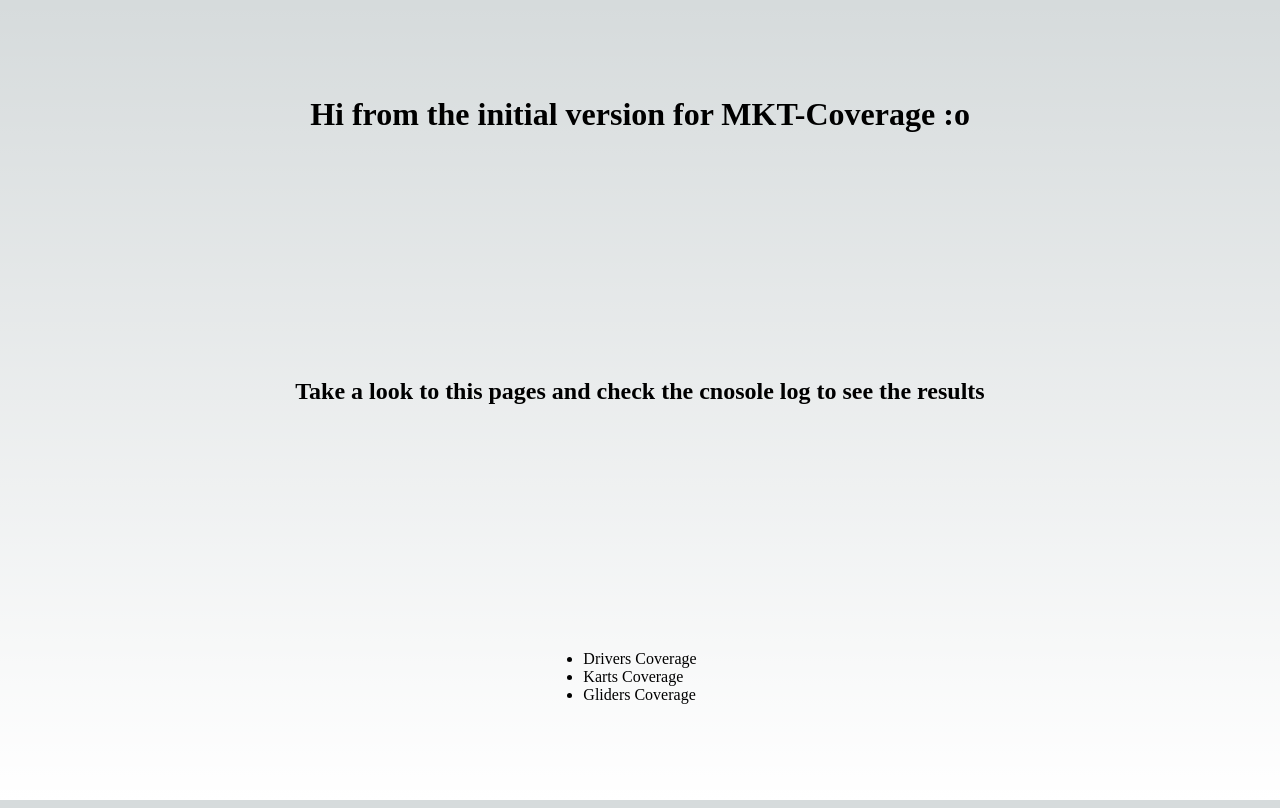
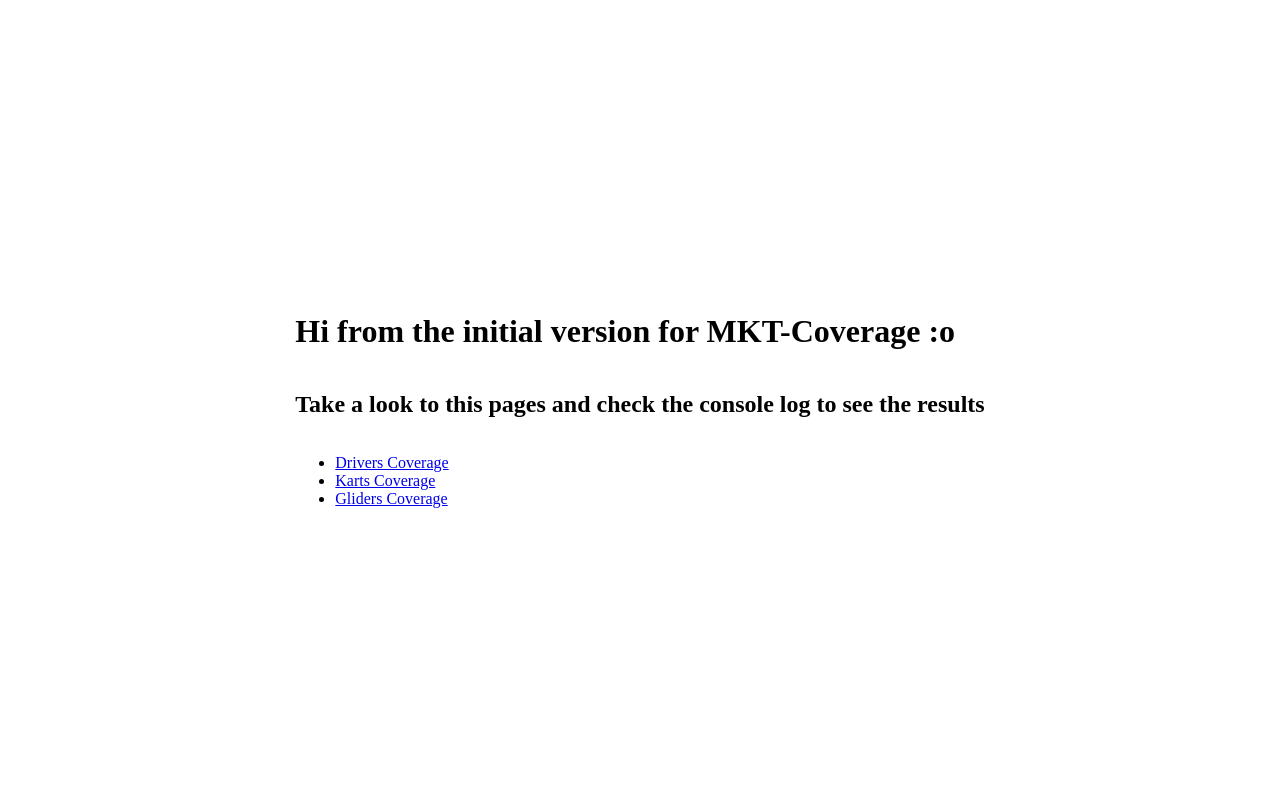
Before and after one commit to chuy-zip/MKT-Coverage, a Next.js app: page / in a window 1280 px wide. Built offline with nearby package versions, Linux system fonts and the light colour scheme.

Commit message:
tested form

```diff
--- a/app/globals.css
+++ b/app/globals.css
@@ -1,107 +1,7 @@
 :root {
-  --max-width: 1100px;
-  --border-radius: 12px;
-  --font-mono: ui-monospace, Menlo, Monaco, "Cascadia Mono", "Segoe UI Mono",
-    "Roboto Mono", "Oxygen Mono", "Ubuntu Monospace", "Source Code Pro",
-    "Fira Mono", "Droid Sans Mono", "Courier New", monospace;
-
-  --foreground-rgb: 0, 0, 0;
-  --background-start-rgb: 214, 219, 220;
-  --background-end-rgb: 255, 255, 255;
-
-  --primary-glow: conic-gradient(
-    from 180deg at 50% 50%,
-    #16abff33 0deg,
-    #0885ff33 55deg,
-    #54d6ff33 120deg,
-    #0071ff33 160deg,
-    transparent 360deg
-  );
-  --secondary-glow: radial-gradient(
-    rgba(255, 255, 255, 1),
-    rgba(255, 255, 255, 0)
-  );
-
-  --tile-start-rgb: 239, 245, 249;
-  --tile-end-rgb: 228, 232, 233;
-  --tile-border: conic-gradient(
-    #00000080,
-    #00000040,
-    #00000030,
-    #00000020,
-    #00000010,
-    #00000010,
-    #00000080
-  );
-
-  --callout-rgb: 238, 240, 241;
-  --callout-border-rgb: 172, 175, 176;
-  --card-rgb: 180, 185, 188;
-  --card-border-rgb: 131, 134, 135;
+  height: 100vh;
+  display: flex;
+  flex-direction: row;
+  justify-content: center;
+  align-items: flex-start;
 }
-
-@media (prefers-color-scheme: dark) {
-  :root {
-    --foreground-rgb: 255, 255, 255;
-    --background-start-rgb: 0, 0, 0;
-    --background-end-rgb: 0, 0, 0;
-
-    --primary-glow: radial-gradient(rgba(1, 65, 255, 0.4), rgba(1, 65, 255, 0));
-    --secondary-glow: linear-gradient(
-      to bottom right,
-      rgba(1, 65, 255, 0),
-      rgba(1, 65, 255, 0),
-      rgba(1, 65, 255, 0.3)
-    );
-
-    --tile-start-rgb: 2, 13, 46;
-    --tile-end-rgb: 2, 5, 19;
-    --tile-border: conic-gradient(
-      #ffffff80,
-      #ffffff40,
-      #ffffff30,
-      #ffffff20,
-      #ffffff10,
-      #ffffff10,
-      #ffffff80
-    );
-
-    --callout-rgb: 20, 20, 20;
-    --callout-border-rgb: 108, 108, 108;
-    --card-rgb: 100, 100, 100;
-    --card-border-rgb: 200, 200, 200;
-  }
-}
-
-* {
-  box-sizing: border-box;
-  padding: 0;
-  margin: 0;
-}
-
-html,
-body {
-  max-width: 100vw;
-  overflow-x: hidden;
-}
-
-body {
-  color: rgb(var(--foreground-rgb));
-  background: linear-gradient(
-      to bottom,
-      transparent,
-      rgb(var(--background-end-rgb))
-    )
-    rgb(var(--background-start-rgb));
-}
-
-a {
-  color: inherit;
-  text-decoration: none;
-}
-
-@media (prefers-color-scheme: dark) {
-  html {
-    color-scheme: dark;
-  }
-}
--- a/app/page.js
+++ b/app/page.js
@@ -11,7 +11,7 @@ export default function Home() {
       </h1>
 
       <h2>
-        Take a look to this pages and check the cnosole log to see the results
+        Take a look to this pages and check the console log to see the results
       </h2>
 
       <ul>
--- a/app/page.module.css
+++ b/app/page.module.css
@@ -1,230 +1,7 @@
 .main {
+  height: 100vh;
   display: flex;
   flex-direction: column;
-  justify-content: space-between;
-  align-items: center;
-  padding: 6rem;
-  min-height: 100vh;
+  justify-content: center;
+  align-items: flex-start;
 }
-
-.description {
-  display: inherit;
-  justify-content: inherit;
-  align-items: inherit;
-  font-size: 0.85rem;
-  max-width: var(--max-width);
-  width: 100%;
-  z-index: 2;
-  font-family: var(--font-mono);
-}
-
-.description a {
-  display: flex;
-  justify-content: center;
-  align-items: center;
-  gap: 0.5rem;
-}
-
-.description p {
-  position: relative;
-  margin: 0;
-  padding: 1rem;
-  background-color: rgba(var(--callout-rgb), 0.5);
-  border: 1px solid rgba(var(--callout-border-rgb), 0.3);
-  border-radius: var(--border-radius);
-}
-
-.code {
-  font-weight: 700;
-  font-family: var(--font-mono);
-}
-
-.grid {
-  display: grid;
-  grid-template-columns: repeat(4, minmax(25%, auto));
-  max-width: 100%;
-  width: var(--max-width);
-}
-
-.card {
-  padding: 1rem 1.2rem;
-  border-radius: var(--border-radius);
-  background: rgba(var(--card-rgb), 0);
-  border: 1px solid rgba(var(--card-border-rgb), 0);
-  transition: background 200ms, border 200ms;
-}
-
-.card span {
-  display: inline-block;
-  transition: transform 200ms;
-}
-
-.card h2 {
-  font-weight: 600;
-  margin-bottom: 0.7rem;
-}
-
-.card p {
-  margin: 0;
-  opacity: 0.6;
-  font-size: 0.9rem;
-  line-height: 1.5;
-  max-width: 30ch;
-  text-wrap: balance;
-}
-
-.center {
-  display: flex;
-  justify-content: center;
-  align-items: center;
-  position: relative;
-  padding: 4rem 0;
-}
-
-.center::before {
-  background: var(--secondary-glow);
-  border-radius: 50%;
-  width: 480px;
-  height: 360px;
-  margin-left: -400px;
-}
-
-.center::after {
-  background: var(--primary-glow);
-  width: 240px;
-  height: 180px;
-  z-index: -1;
-}
-
-.center::before,
-.center::after {
-  content: "";
-  left: 50%;
-  position: absolute;
-  filter: blur(45px);
-  transform: translateZ(0);
-}
-
-.logo {
-  position: relative;
-}
-/* Enable hover only on non-touch devices */
-@media (hover: hover) and (pointer: fine) {
-  .card:hover {
-    background: rgba(var(--card-rgb), 0.1);
-    border: 1px solid rgba(var(--card-border-rgb), 0.15);
-  }
-
-  .card:hover span {
-    transform: translateX(4px);
-  }
-}
-
-@media (prefers-reduced-motion) {
-  .card:hover span {
-    transform: none;
-  }
-}
-
-/* Mobile */
-@media (max-width: 700px) {
-  .content {
-    padding: 4rem;
-  }
-
-  .grid {
-    grid-template-columns: 1fr;
-    margin-bottom: 120px;
-    max-width: 320px;
-    text-align: center;
-  }
-
-  .card {
-    padding: 1rem 2.5rem;
-  }
-
-  .card h2 {
-    margin-bottom: 0.5rem;
-  }
-
-  .center {
-    padding: 8rem 0 6rem;
-  }
-
-  .center::before {
-    transform: none;
-    height: 300px;
-  }
-
-  .description {
-    font-size: 0.8rem;
-  }
-
-  .description a {
-    padding: 1rem;
-  }
-
-  .description p,
-  .description div {
-    display: flex;
-    justify-content: center;
-    position: fixed;
-    width: 100%;
-  }
-
-  .description p {
-    align-items: center;
-    inset: 0 0 auto;
-    padding: 2rem 1rem 1.4rem;
-    border-radius: 0;
-    border: none;
-    border-bottom: 1px solid rgba(var(--callout-border-rgb), 0.25);
-    background: linear-gradient(
-      to bottom,
-      rgba(var(--background-start-rgb), 1),
-      rgba(var(--callout-rgb), 0.5)
-    );
-    background-clip: padding-box;
-    backdrop-filter: blur(24px);
-  }
-
-  .description div {
-    align-items: flex-end;
-    pointer-events: none;
-    inset: auto 0 0;
-    padding: 2rem;
-    height: 200px;
-    background: linear-gradient(
-      to bottom,
-      transparent 0%,
-      rgb(var(--background-end-rgb)) 40%
-    );
-    z-index: 1;
-  }
-}
-
-/* Tablet and Smaller Desktop */
-@media (min-width: 701px) and (max-width: 1120px) {
-  .grid {
-    grid-template-columns: repeat(2, 50%);
-  }
-}
-
-@media (prefers-color-scheme: dark) {
-  .vercelLogo {
-    filter: invert(1);
-  }
-
-  .logo {
-    filter: invert(1) drop-shadow(0 0 0.3rem #ffffff70);
-  }
-}
-
-@keyframes rotate {
-  from {
-    transform: rotate(360deg);
-  }
-  to {
-    transform: rotate(0deg);
-  }
-}
--- a/jsconfig.json
+++ b/jsconfig.json
@@ -5,7 +5,8 @@
       "@/*": ["./*"],
       "@public/*": ["public/*"],
       "@controller/*":["controller/*"],
-      "@pages/*":["pages/*"]
+      "@pages/*":["pages/*"],
+      "@components/*":["components/*"]
     }
   }
 }
```
Also changed, not shown: components/ItemCoverageForm.js (added, +29 -0 lines), components/ItemCovergaeForm.js (deleted, +0 -15 lines).
